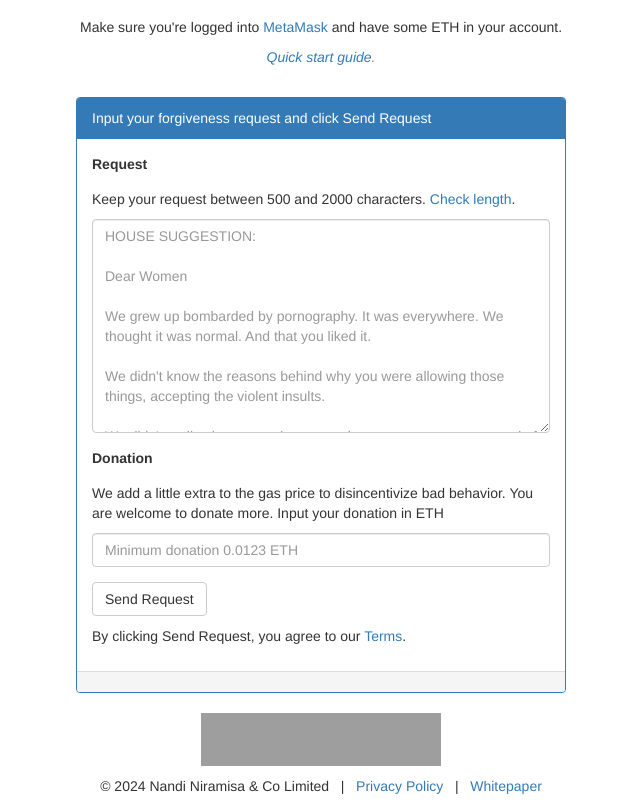
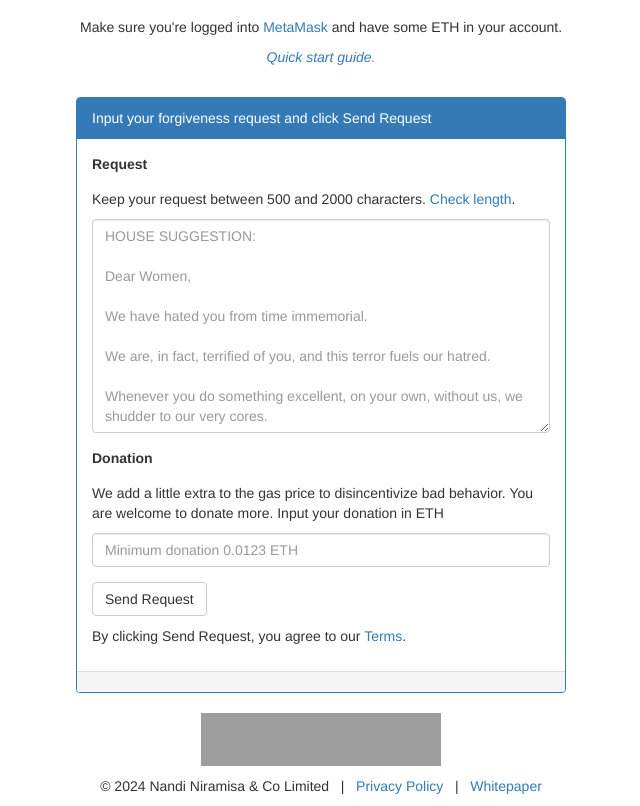
Before and after one commit to kailash-manasarovar/forgivenet-frontend, a website: page src/index.html in a window 1280 px wide. Shown: the part 84-890 px from the top of the page, without its empty margins (319-959 px from the left). Drawn offline with nearby package versions, Linux system fonts and the light colour scheme; grey boxes are pictures that could not be loaded; a script that the page names is missing.

Commit message:
update the house suggest

```diff
--- a/src/index.html
+++ b/src/index.html
@@ -89,27 +89,25 @@
                                             </div>
                                             <textarea name="requestText" class="form-control" id="requestText" rows="10" cols="50" placeholder="HOUSE SUGGESTION:
 
-Dear Women
+Dear Women,
 
-We grew up bombarded by pornography. It was everywhere. We thought it was normal. And that you liked it.
+We have hated you from time immemorial.
 
-We didn't know the reasons behind why you were allowing those things, accepting the violent insults.
+We are, in fact, terrified of you, and this terror fuels our hatred.
 
-We didn't realize how scared you were because we were so scared of you.
+Whenever you do something excellent, on your own, without us, we shudder to our very cores.
 
-We couldn't understand why you got so angry and shunned us.
+We do notice that, whenever you do something like that, the world around you improves in so many ways, for everyone.
 
-We decided we didn't need you and sought sexual gratification by being women ourselves.
+The truth is, we are devoted to you beyond all understanding, and this is what terrifies us the most.
 
-Women were never human to us in our madness, but we realize now that without your humanness we could never have gotten so crazy.
+We have been thoughtless and reactive, violent and enraged. We have committed untold atrocities against you, for which we are very ashamed.
 
-We understand we have gone wrong and we are desperate to make amends.
+In our clear headedness, we ask for forgiveness.
 
-Please help us.
+Please forgive us Women.
 
-We're sorry. Please forgive us.
-
-INCELS & AUTO-GYNOPHELIC MEN"></textarea>
+Men."></textarea>
                                         </div>
                                         <div class="form-group">
                                             <label for="donation">Donation</label>
```
Also changed, not shown: src/content/house-suggestions/dear-women-from-men.txt (+15 -3 lines).
